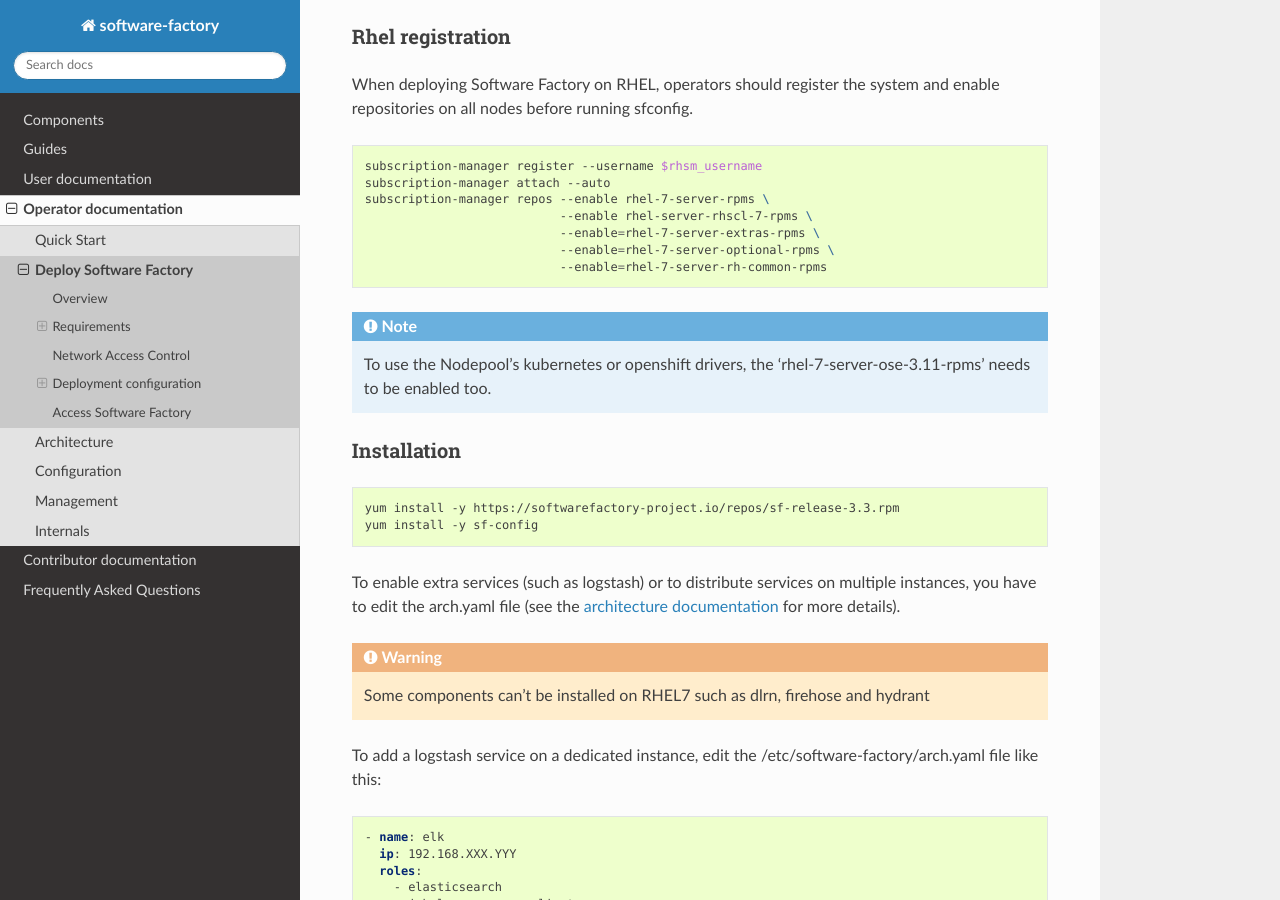
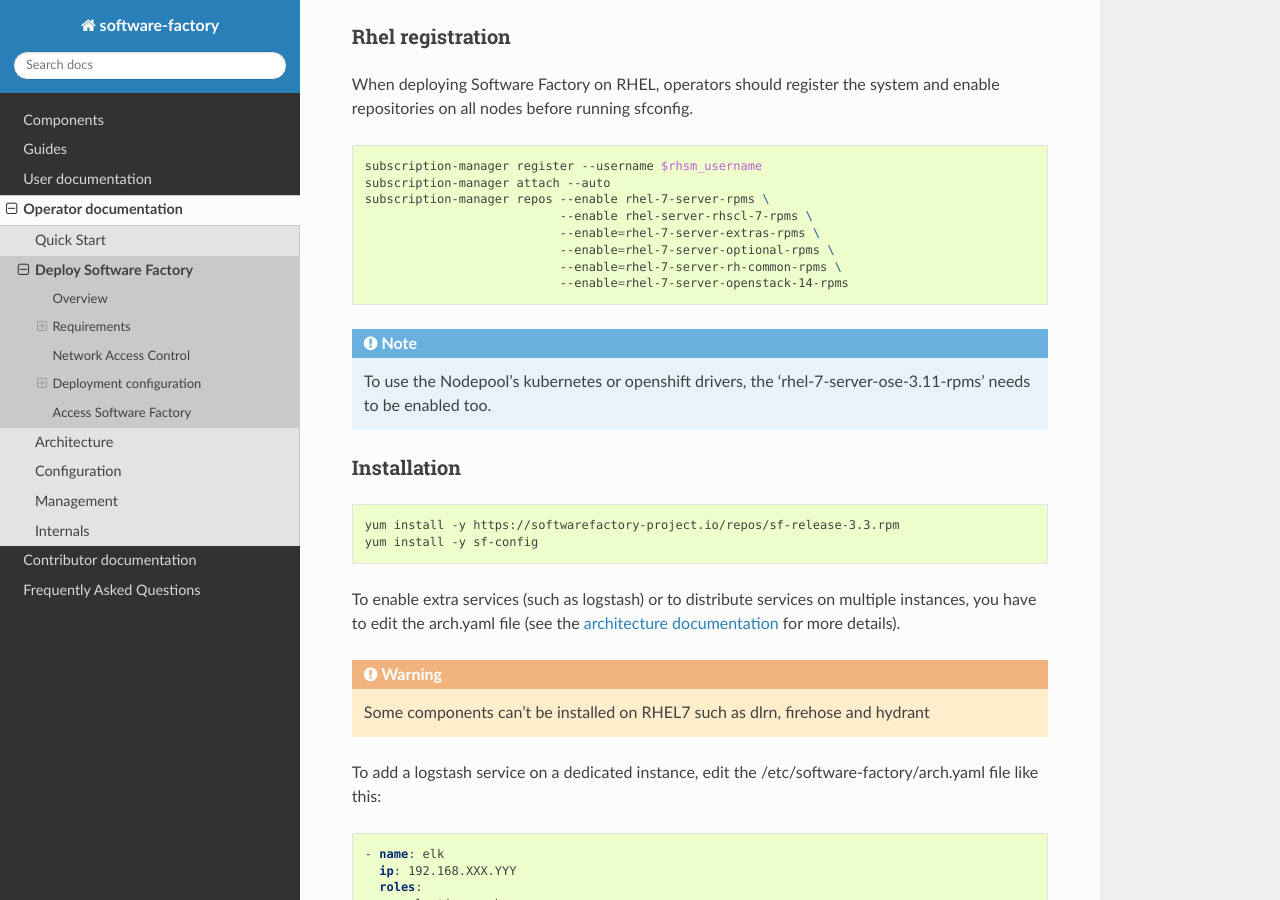
Before and after one commit to softwarefactory-project/sf-docs, a Sphinx documentation site: the page built from docs/operator/deployment.rst, in a window 1280 px wide and 900 px high, scrolled down 2579 px. Built offline with Sphinx 7.4.7 and the Read the Docs theme 2.0.0, drawn with Linux system fonts in a browser that asks for light colours.

Commit message:
deployement: Add rhel-7-server-openstack-14-rpms depends
Add activation of rhel-7-server-openstack-14-rpms for rhel deployement on
operator documentation.

Change-Id: I83d3cf41249423b46a723e98838d0123afb28464

```diff
--- a/docs/operator/deployment.rst
+++ b/docs/operator/deployment.rst
@@ -145,7 +145,8 @@
                               --enable rhel-server-rhscl-7-rpms \
                               --enable=rhel-7-server-extras-rpms \
                               --enable=rhel-7-server-optional-rpms \
-                              --enable=rhel-7-server-rh-common-rpms
+                              --enable=rhel-7-server-rh-common-rpms \
+                              --enable=rhel-7-server-openstack-14-rpms
 
 .. note::
 
```
